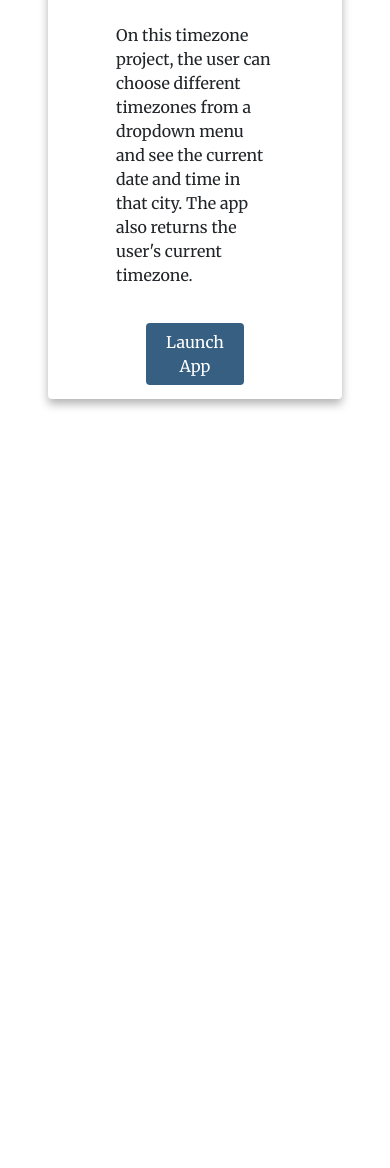
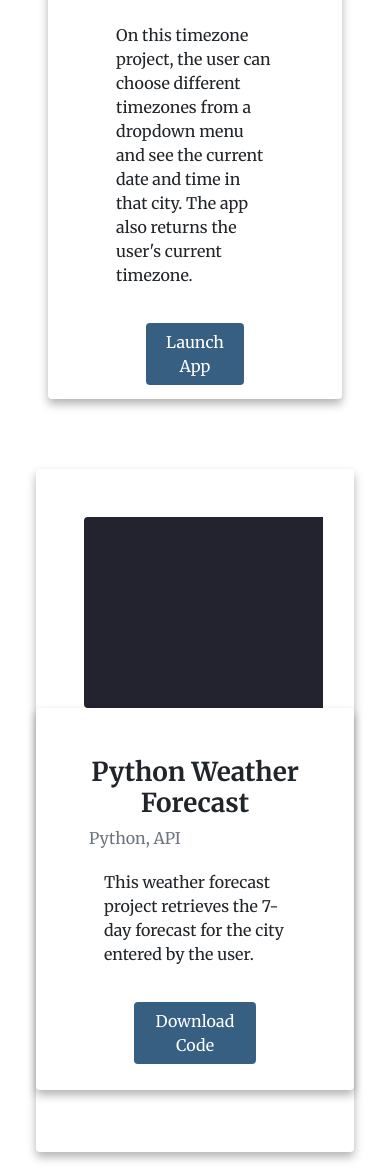
Before and after one commit to BCaravina/intro-and-portfolio, a website: page work.html in a window 390 px wide. Shown: the part 1660-2828 px from the top of the page. Before the commit the page ends 2129 px from the top, so only its background shows below. Drawn offline with nearby package versions, Linux system fonts and the light colour scheme; a web font is replaced by a local one.

Commit message:
Included new project, modified the card style, added a GIF

```diff
--- a/style.css
+++ b/style.css
@@ -141,6 +141,12 @@ p {
   /* text-decoration: underline; */
 }
 
+.prog-languages {
+  font-size: 16px;
+  padding: 0;
+  margin: 0 0 0 5px;
+}
+
 @media (max-width: 576px) {
   h1 {
     font-size: 52px;
@@ -155,6 +161,10 @@ p {
     font-size: 13px;
   }
 
+  .prog-languages {
+    font-size: 11px;
+  }
+
   .navbar {
     margin-bottom: 50px;
   }
@@ -167,7 +177,8 @@ p {
   }
 
   .card-text,
-  .card-title {
+  .card-title,
+  .prog-languages {
     text-align: center;
   }
 
--- a/work.html
+++ b/work.html
@@ -154,5 +154,23 @@
                 </div>
               </div>
             </div>
+
+            <div class="card mb-3">
+  <div class="row">
+    <div class="col-md-7 pt-5">
+      <img src="/images/forecast-python.gif"  alt="GIF of python weather forecast app" class="img-fluid w-75 rounded-start ms-5">
+    </div>
+    <div class="col-md-5">
+      <div class="card align-middle">
+      <div class="card-body p-5">
+        <h5 class="card-title fw-bold">Python Weather Forecast</h5>
+        <p class="card-text text-start text-muted prog-languages">Python, API</p>
+        <p class="card-text text-start lh-base">This weather forecast project retrieves the 7-day forecast for the city entered by the user.</p>
+        <a href="#" class="btn launch-buttons" title="python code">Download Code</a>
+      </div>
+      </div>
+    </div>
+  </div>
+</div>
   </body>
 </html>
```
Also changed, not shown: images/forecast-python.gif (added).
